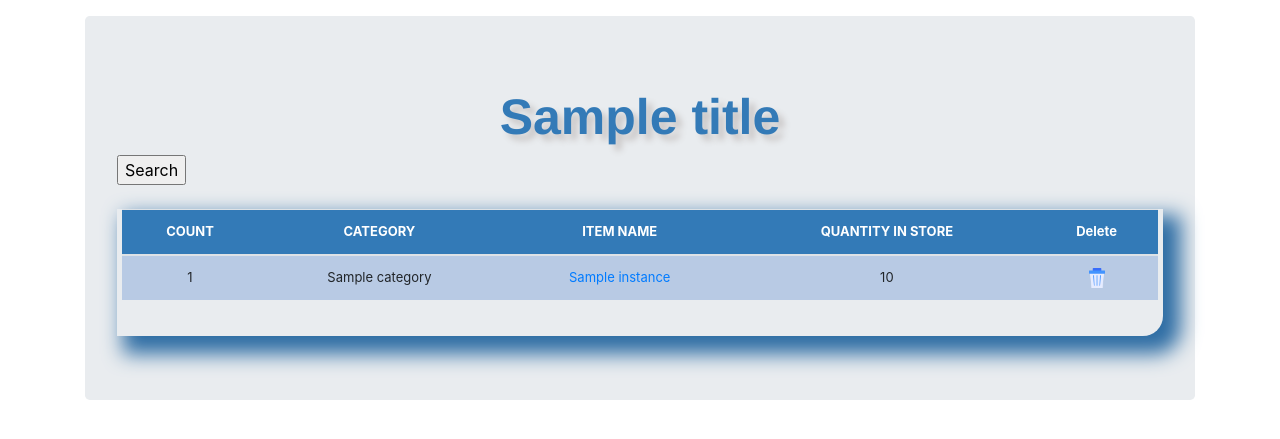
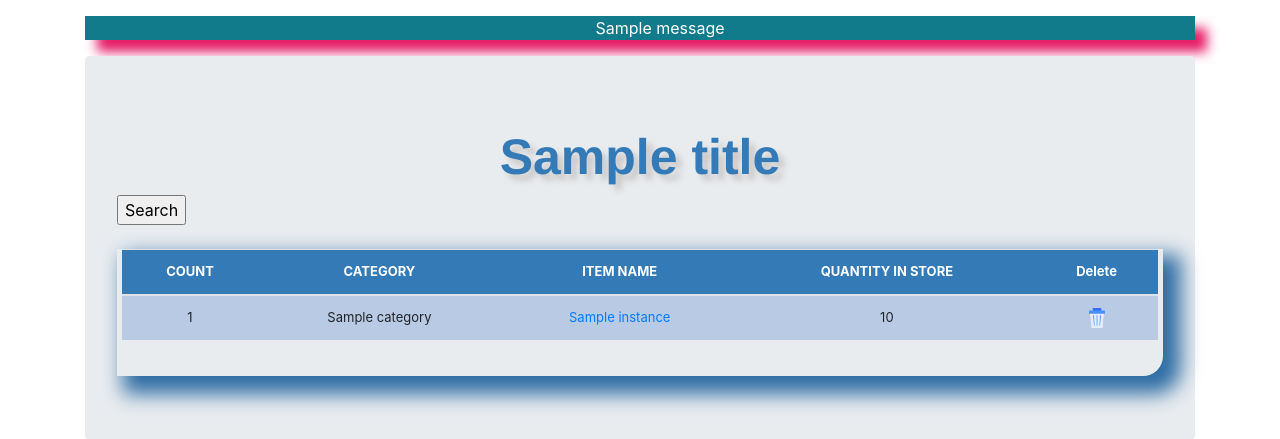
Before and after one commit to shemajolivetgislain/SMS, a Django app: template stock-management-system/templates/list_item.html in a window 1280 px wide. Shown: the part 56-495 px from the top of the page. Run offline with Django 3.2, Linux system fonts and the light colour scheme; the template is opened without the code that fills it: most values are stand-ins (such as "Sample title", 1, 10 or a date in 2020); one stand-in notice (Sample message) is shown; some libraries are stand-ins or nearby versions.

Commit message:
ADD MESSAGES & NOTIFICATION

```diff
--- a/stock-management-system/static/css/stylesheet.css
+++ b/stock-management-system/static/css/stylesheet.css
@@ -38,3 +38,11 @@ th {
   background-color: #337ab7;
   color: white;
 }
+
+.messages{
+	list-style: none;
+	background-color: #117a8b;
+	color: white;
+	box-shadow: 12px 12px 12px #e61c66;
+	text-align: center;
+}
--- a/stock-management-system/stockmgmtapp/views.py
+++ b/stock-management-system/stockmgmtapp/views.py
@@ -3,6 +3,7 @@ from .forms import *
 from .models import *
 from django.http import HttpResponse
 import csv
+from django.contrib import messages
 
 
 def home(request):
@@ -48,6 +49,7 @@ def add_items(request):
     form = StockCreateForm(request.POST or None)
     if form.is_valid():
         form.save()
+        messages.success(request, 'successful added')
         return redirect('/list_item')
     context = {
         "form": form,
@@ -72,10 +74,11 @@ def update_items(request, pk):
 
 
 def delete_items(request, pk):
-    queryset= Stock.objects.get(id=pk)
+    queryset = Stock.objects.get(id=pk)
     form = StockCreateForm(instance=queryset)
     if request.method == 'POST':
         queryset.delete()
+        messages.success(request, 'successful deleted')
         return redirect('/list_item')
 
     return render(request, "delete_items.html")
--- a/stock-management-system/templates/list_item.html
+++ b/stock-management-system/templates/list_item.html
@@ -38,6 +38,13 @@
   <body>
    {% include 'navbar.html' %}
 <main role="main" class="container">
+{% if messages %}
+    <ul class="messages">
+        {% for message in messages %}
+        <li {% if message.tags %} class="{{ message.tags }}"{% endif %}>{{ message }}</li>
+        {% endfor %}
+    </ul>
+{% endif %}
   <div class="jumbotron">
       <div class="header">{{ title }}</div>
   <form method='POST' action=''>{% csrf_token %}
```
